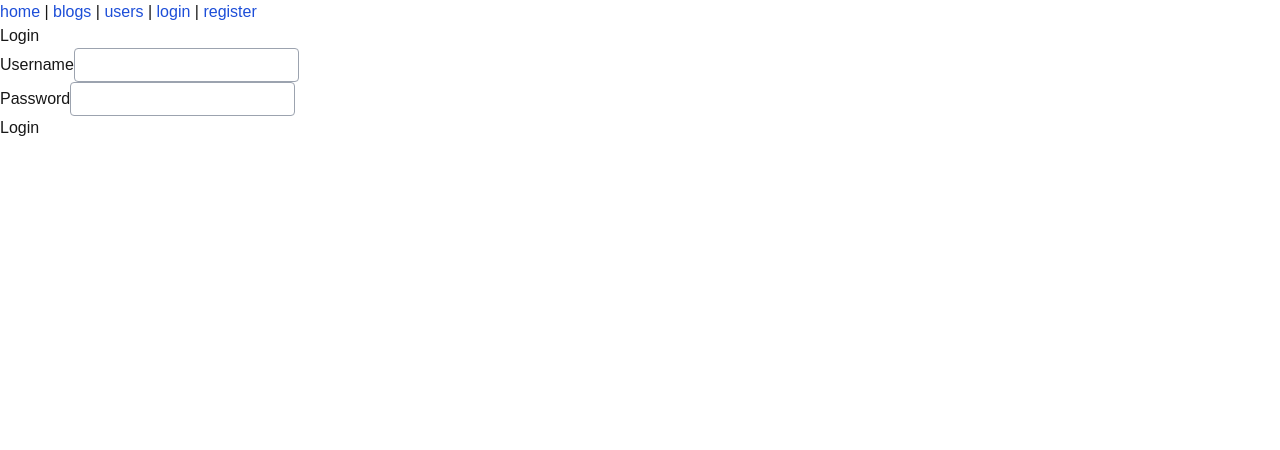
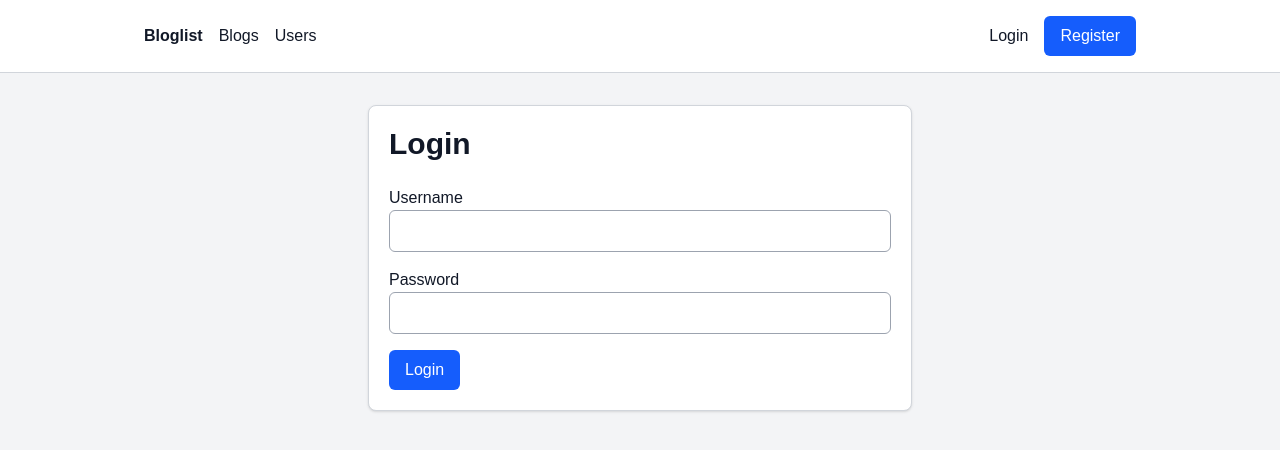
Before and after one commit to vilho4/Part14, a Next.js app in the folder bloglist-app/: page /login in a window 1280 px wide. Shown: the top 450 px of the page. Built offline with nearby package versions, Linux system fonts and the light colour scheme; no server answers.

Commit message:
14.17 completed

```diff
--- a/bloglist-app/app/components/NavBar.tsx
+++ b/bloglist-app/app/components/NavBar.tsx
@@ -2,7 +2,6 @@
 
 import Link from 'next/link'
 import { useSession, signOut } from 'next-auth/react'
-import { useNotification } from './NotificationContext'
 // import { useNotification } from './NotificationContext'
 
 export default function NavBar() {
@@ -10,33 +9,40 @@ export default function NavBar() {
   const { data: session } = useSession()
 
   return (
-    <nav>
-      <Link href="/">home</Link>
-      {' | '}
-      <Link href="/blogs">blogs</Link>
-      {' | '}
-      <Link href="/users">users</Link>
+    <nav className="navbar">
+      <div className="navbar-content">
+        <Link href="/" className="font-bold">
+          Bloglist
+        </Link>
+
+        <Link href="/blogs">Blogs</Link>
+        <Link href="/users">Users</Link>
 
         {session ? (
           <>
-          {' | '}
-          <Link href="/blogs/new">create new</Link>
-          {' | '}
-          <span>Signed in as {session.user?.name}</span>
-          {' | '}
-          <button onClick={() => signOut()}>Sign out</button>
+            <Link href="/blogs/new">Create new</Link>
+
+            <div className="ml-auto flex items-center gap-4">
+              <span className="text-muted text-sm">Signed in as {session.user?.name}</span>
+
+              <button type="button" onClick={() => signOut()} className="btn btn-secondary">
+                Sign out
+              </button>
+            </div>
           </>
         ) : (
-        <>
-          {' | '}
-          <Link href="/login">login</Link>
-          {' | '}
-          <Link href="/register">register</Link>
-        </>
+          <div className="ml-auto flex items-center gap-4">
+            <Link href="/login">Login</Link>
+            <Link href="/register" className="btn btn-primary !text-white">
+              Register
+            </Link>
+          </div>
         )}
+
         {/* <button onClick={() => showNotification('Test success')}>Test success</button>
 
         <button onClick={() => showNotification('Test error', 'error')}>Test error</button> */}
+      </div>
     </nav>
   )
 }
--- a/bloglist-app/app/globals.css
+++ b/bloglist-app/app/globals.css
@@ -1,14 +1,26 @@
 @import 'tailwindcss';
 
+/* --------------------------------------------------
+   Theme
+-------------------------------------------------- */
+
 :root {
-  --background: #ffffff;
-  --foreground: #171717;
+  --background: #f3f4f6;
+  --foreground: #111827;
+
+  --surface: #ffffff;
+  --surface-hover: #f9fafb;
+  --border: #d1d5db;
 
   --input-background: #ffffff;
-  --input-foreground: #171717;
+  --input-foreground: #111827;
   --input-border: #9ca3af;
 
   --link: #1d4ed8;
+  --muted: #6b7280;
+
+  --primary: #2563eb;
+  --primary-hover: #1d4ed8;
 
   color-scheme: light;
 }
@@ -16,8 +28,7 @@
 @theme inline {
   --color-background: var(--background);
   --color-foreground: var(--foreground);
-  --font-sans: var(--font-geist-sans);
-  --font-mono: var(--font-geist-mono);
+  --font-sans: Arial, Helvetica, sans-serif;
 }
 
 @media (prefers-color-scheme: dark) {
@@ -25,43 +36,83 @@
     --background: #111827;
     --foreground: #f3f4f6;
 
-    --input-background: #1f2937;
+    --surface: #1f2937;
+    --surface-hover: #374151;
+    --border: #4b5563;
+
+    --input-background: #111827;
     --input-foreground: #f9fafb;
     --input-border: #6b7280;
 
-    --link: #60a5fa;
+    --link: #93c5fd;
+    --muted: #9ca3af;
+
+    --primary: #2563eb;
+    --primary-hover: #1d4ed8;
 
     color-scheme: dark;
   }
 }
 
+/* --------------------------------------------------
+   Base
+-------------------------------------------------- */
+
+@layer base {
   body {
+    min-height: 100vh;
     margin: 0;
     background: var(--background);
     color: var(--foreground);
     font-family: Arial, Helvetica, sans-serif;
+    line-height: 1.5;
+  }
+
+  h1 {
+    @apply mb-6 text-3xl font-bold;
+  }
+
+  h2 {
+    @apply mb-4 text-2xl font-semibold;
+  }
+
+  h3 {
+    @apply mb-3 text-xl font-semibold;
+  }
+
+  p {
+    @apply mb-3;
+  }
+
+  a {
+    color: var(--link);
+  }
+
+  a:hover {
+    text-decoration: underline;
   }
 
   input,
   textarea,
   select {
+    width: 100%;
     border: 1px solid var(--input-border);
-  border-radius: 4px;
-  padding: 4px 8px;
+    border-radius: 6px;
+    padding: 8px 12px;
     background: var(--input-background);
     color: var(--input-foreground);
   }
 
   input::placeholder,
   textarea::placeholder {
-  color: #9ca3af;
+    color: var(--muted);
   }
 
   input:focus,
   textarea:focus,
   select:focus {
     outline: 2px solid #3b82f6;
-  outline-offset: 1px;
+    outline-offset: 2px;
   }
 
   button,
@@ -70,13 +121,148 @@ input[type='submit'] {
     cursor: pointer;
   }
 
-a {
+  button:disabled {
+    cursor: not-allowed;
+    opacity: 0.5;
+  }
+
+  /* Search */
+
+  .search-form {
+    @apply mb-6 flex w-full items-center gap-2;
+  }
+
+  .search-form input {
+    @apply min-w-0 flex-1;
+  }
+
+  .search-form button {
+    @apply shrink-0;
+  }
+}
+
+/* --------------------------------------------------
+   Reusable components
+-------------------------------------------------- */
+
+@layer components {
+  /* Page layout */
+
+  .page-container {
+    @apply mx-auto w-full max-w-5xl px-4 py-8;
+  }
+
+  .page-narrow {
+    @apply mx-auto w-full max-w-xl px-4 py-8;
+  }
+
+  /* Cards */
+
+  .card {
+    @apply rounded-lg border p-5 shadow-sm;
+
+    background: var(--surface);
+    border-color: var(--border);
+  }
+
+  .card-hover:hover {
+    background: var(--surface-hover);
+  }
+
+  /* Forms */
+
+  .form-container {
+    @apply mx-auto w-full max-w-md;
+  }
+
+  .form-group {
+    @apply mb-4;
+  }
+
+  .form-group label {
+    @apply mb-1 block font-medium;
+  }
+
+  .form-error {
+    @apply mt-1 text-sm text-red-500;
+  }
+
+  /* Buttons */
+
+  .btn {
+    @apply inline-flex items-center justify-center
+      rounded-md px-4 py-2 font-medium
+      transition-colors duration-150;
+  }
+
+  .btn-primary {
+    @apply bg-blue-600 text-white hover:bg-blue-700;
+  }
+
+  .btn-success {
+    @apply bg-green-600 text-white hover:bg-green-700;
+  }
+
+  .btn-danger {
+    @apply bg-red-600 text-white hover:bg-red-700;
+  }
+
+  .btn-secondary {
+    @apply border;
+
+    background: var(--surface);
+    border-color: var(--border);
+    color: var(--foreground);
+  }
+
+  .btn-secondary:hover {
+    background: var(--surface-hover);
+  }
+
+  /* Navigation */
+
+  .navbar {
+    @apply border-b;
+
+    background: var(--surface);
+    border-color: var(--border);
+  }
+
+  .navbar-content {
+    @apply mx-auto flex max-w-5xl
+      flex-wrap items-center gap-4
+      px-4 py-4;
+  }
+
+  .navbar a {
+    color: var(--foreground);
+  }
+
+  .navbar a:hover {
     color: var(--link);
   }
 
-@media (prefers-color-scheme: dark) {
-  input::placeholder,
-  textarea::placeholder {
-    color: #9ca3af;
+  /* Blog list */
+
+  .blog-list {
+    @apply space-y-4;
+  }
+
+  .blog-item {
+    @apply rounded-lg border p-4
+      transition-colors duration-150;
+
+    background: var(--surface);
+    border-color: var(--border);
+  }
+
+  .blog-item:hover {
+    background: var(--surface-hover);
+  }
+
+  /* Additional text */
+
+  .text-muted {
+    color: var(--muted);
   }
 }
--- a/bloglist-app/app/login/page.tsx
+++ b/bloglist-app/app/login/page.tsx
@@ -28,24 +28,32 @@ export default function LoginPage() {
   }
 
   return (
-    <div>
-      <h2>Login</h2>
-      {error && <p style={{ color: 'red' }}>{error}</p>}
+    <div className="page-narrow">
+      <div className="card">
+        <h1>Login</h1>
+
+        {error && <div className="form-error mb-4">{error}</div>}
+
         <form onSubmit={handleSubmit}>
-        <div>
+          <div className="form-group">
             <label>
               Username
-            <input type="text" name="username" required />
+              <input type="text" name="username" autoComplete="username" required />
             </label>
           </div>
-        <div>
+
+          <div className="form-group">
             <label>
               Password
-            <input type="password" name="password" required />
+              <input type="password" name="password" autoComplete="current-password" required />
             </label>
           </div>
-        <button type="submit">Login</button>
+
+          <button type="submit" className="btn btn-primary">
+            Login
+          </button>
         </form>
+      </div>
     </div>
   )
 }
--- a/bloglist-app/app/page.tsx
+++ b/bloglist-app/app/page.tsx
@@ -1,21 +1,23 @@
 const Home = () => {
   return (
-    <div>
-      <div>
-        <h2>blogs app</h2>
-        An example app for{' '}
-        <a href="https://courses.mooc.fi/org/uh-cs/courses/full-stack-open-nextjs">
-          Full Stack Open Next.js
-        </a>
-      </div>
-      <div>
-        See{' '}
-        <a href="https://github.com/fullstack-hy2020/nextjs-notes">
-          https://github.com/fullstack-hy2020/nextjs-notes
-        </a>{' '}
-        for the source code
+    <div className="page-container">
+      <div className="card">
+        <h1>Bloglist</h1>
+
+        <p className="text-muted">
+          An example app for{' '}
+          <a href="https://courses.mooc.fi/org/uh-cs/courses/full-stack-open-nextjs">
+            Full Stack Open Next.js
+          </a>
+        </p>
+
+        <p className="text-muted mb-0">
+          See the <a href="https://github.com/fullstack-hy2020/nextjs-notes">source code</a> for the
+          example application.
+        </p>
       </div>
     </div>
   )
 }
+
 export default Home
--- a/bloglist-app/app/register/page.tsx
+++ b/bloglist-app/app/register/page.tsx
@@ -31,46 +31,66 @@ const initialState: FormState = {
 export default function RegisterPage() {
   const [state, formAction] = useActionState(registerUser, initialState)
   return (
-    <div>
-      <h2>Register</h2>
+    <div className="page-narrow">
+      <div className="card">
+        <h1>Register</h1>
 
         <form action={formAction}>
-        <div>
+          <div className="form-group">
             <label>
               Username
-            <input type="text" name="username" defaultValue={state.values.username} required />
+              <input
+                type="text"
+                name="username"
+                defaultValue={state.values.username}
+                autoComplete="username"
+                required
+              />
             </label>
-          {state.errors.username && <div style={{ color: 'red' }}>{state.errors.username}</div>}
+            {state.errors.username && <div className="form-error">{state.errors.username}</div>}
           </div>
-        <div>
+
+          <div className="form-group">
             <label>
               Name
-            <input type="text" name="name" defaultValue={state.values.name} required />
+              <input
+                type="text"
+                name="name"
+                defaultValue={state.values.name}
+                autoComplete="name"
+                required
+              />
             </label>
-          {state.errors.name && <div style={{ color: 'red' }}>{state.errors.name}</div>}
+            {state.errors.name && <div className="form-error">{state.errors.name}</div>}
           </div>
 
-        <div>
+          <div className="form-group">
             <label>
               Password
-            <input type="password" name="password" required />
+              <input type="password" name="password" autoComplete="new-password" required />
             </label>
-          {state.errors.password && <div style={{ color: 'red' }}>{state.errors.password}</div>}
+            {state.errors.password && <div className="form-error">{state.errors.password}</div>}
           </div>
-        <div>
+
+          <div className="form-group">
             <label>
               Password Confirmation
-            <input type="password" name="passwordConfirm" required />
+              <input type="password" name="passwordConfirm" autoComplete="new-password" required />
             </label>
             {state.errors.passwordConfirm && (
-            <div style={{ color: 'red' }}>{state.errors.passwordConfirm}</div>
+              <div className="form-error">{state.errors.passwordConfirm}</div>
             )}
           </div>
 
-        <button type="submit">Register</button>
+          <button type="submit" className="btn btn-primary">
+            Register
+          </button>
         </form>
 
-      <Link href="/login">Login</Link>
+        <p className="text-muted mt-6 mb-0">
+          Already have an account? <Link href="/login">Login</Link>
+        </p>
+      </div>
     </div>
   )
 }
--- a/bloglist-app/app/users/[username]/page.tsx
+++ b/bloglist-app/app/users/[username]/page.tsx
@@ -11,17 +11,24 @@ const UserPage = async ({ params }: { params: Promise<{ username: string }> }) =
   }
 
   return (
-    <div>
-      <h2>{user.name ? `${user.username} alias ${user.name}` : user.username}</h2>
-      <h3>Blogs</h3>
+    <div className="page-container">
+      <div className="card mb-6">
+        <h1 className="mb-0">
+          {user.name ? `${user.username} alias ${user.name}` : user.username}
+        </h1>
+      </div>
+
+      <h2>Blogs</h2>
 
       {user.blogs.length === 0 ? (
-        <p>User has not added any blogs.</p>
+        <p className="text-muted">User has not added any blogs.</p>
       ) : (
-        <ul>
+        <ul className="blog-list">
           {user.blogs.map((blog) => (
-            <li key={blog.id}>
-              <Link href={`/blogs/${blog.id}`}>{blog.title}</Link>
+            <li key={blog.id} className="blog-item">
+              <Link href={`/blogs/${blog.id}`} className="font-medium">
+                {blog.title}
+              </Link>
             </li>
           ))}
         </ul>
--- a/bloglist-app/app/users/page.tsx
+++ b/bloglist-app/app/users/page.tsx
@@ -5,15 +5,16 @@ const Users = async () => {
   const users = await getUsers()
 
   return (
-    <div>
-      <h2>Users</h2>
+    <div className="page-container">
+      <h1>Users</h1>
 
-      <ul>
+      <ul className="blog-list">
         {users.map((user) => (
-          <li key={user.id}>
-            <div>
-              Käyttäjätunnus: <Link href={`/users/${user.username}`}>{user.username}</Link>
-            </div>
+          <li key={user.id} className="blog-item">
+            <span className="text-muted">Username: </span>
+            <Link href={`/users/${user.username}`} className="font-medium">
+              {user.username}
+            </Link>
           </li>
         ))}
       </ul>
```
Also changed, not shown: bloglist-app/app/blogs/[id]/page.tsx (+7 -3 lines), bloglist-app/app/blogs/new/page.tsx (+17 -9 lines), bloglist-app/app/blogs/page.tsx (+8 -4 lines). Lines whose indentation alone changed are shown as unchanged.
